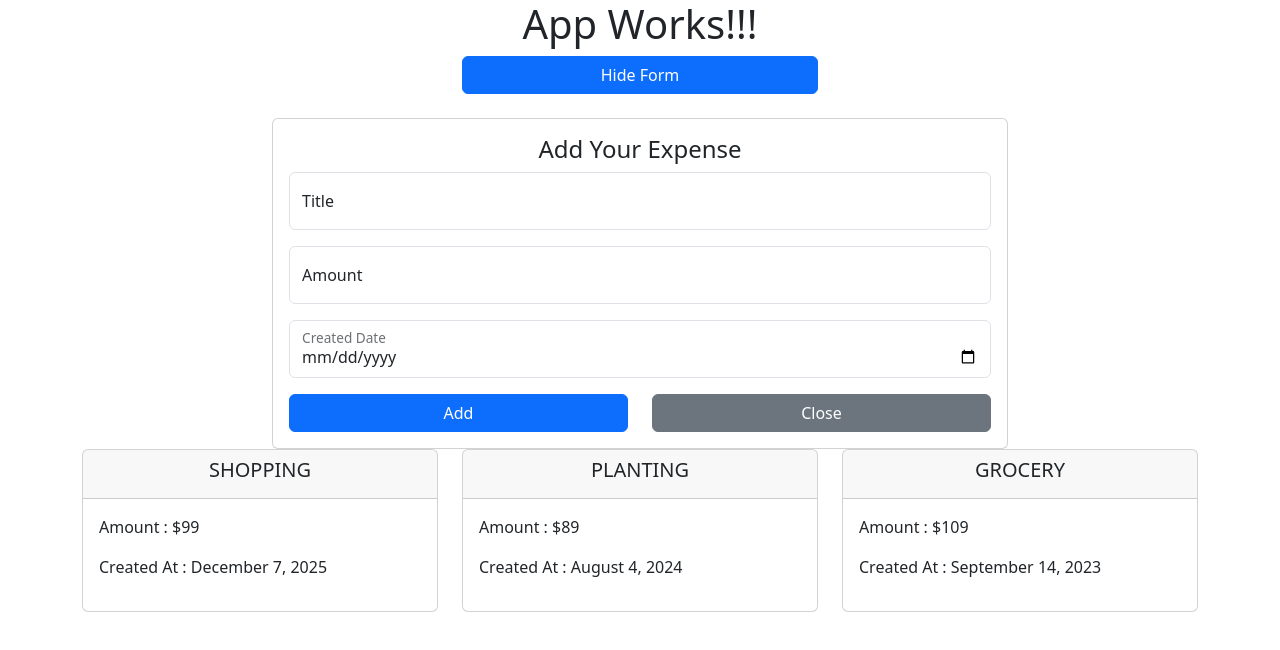
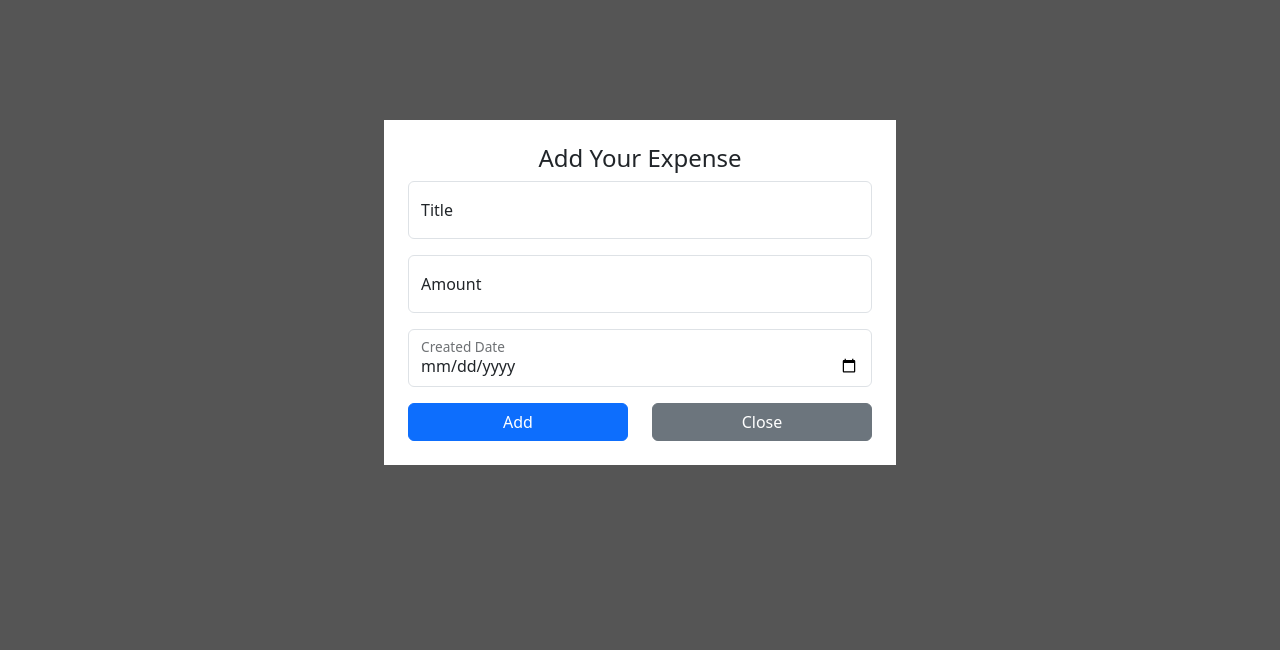
Before and after one commit to synergy2411/dec-25-react, a React (Vite) app in the folder first-app/: page / in a window 1280 px wide. Both pictures are taken after a click on the button "Show Form". Shown: the top 650 px of the page. Built offline with nearby package versions, Linux system fonts and the light colour scheme.

Commit message:
custom CSS added

```diff
--- /dev/null
+++ b/first-app/src/Components/Expenses/ExpenseForm/ExpenseForm.css
@@ -0,0 +1,20 @@
+.backdrop {
+  position: fixed;
+  left: 0;
+  top: 0;
+  width: 100vw;
+  height: 100vh;
+  background-color: #555;
+  z-index: 50;
+}
+
+.my-dialog {
+  position: fixed;
+  left: 30vw;
+  top: 15vh;
+  width: 40vw;
+  height: auto;
+  background-color: #fff;
+  z-index: 70;
+  padding: 24px;
+}
--- a/first-app/src/Components/Expenses/ExpenseForm/ExpenseForm.jsx
+++ b/first-app/src/Components/Expenses/ExpenseForm/ExpenseForm.jsx
@@ -1,9 +1,9 @@
+import "./ExpenseForm.css";
+
 function ExpenseForm() {
   return (
-    <div className="row">
-      <div className="col-8 offset-2">
-        <div className="card">
-          <div className="card-body">
+    <div className="backdrop">
+      <div className="my-dialog">
         <form>
           <h4 className="text-center">Add Your Expense</h4>
           {/* title */}
@@ -62,8 +62,6 @@ function ExpenseForm() {
         </form>
       </div>
     </div>
-      </div>
-    </div>
   );
 }
 
```
Lines whose indentation alone changed are shown as unchanged.
